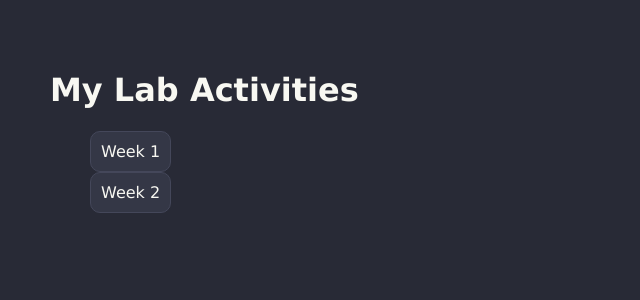
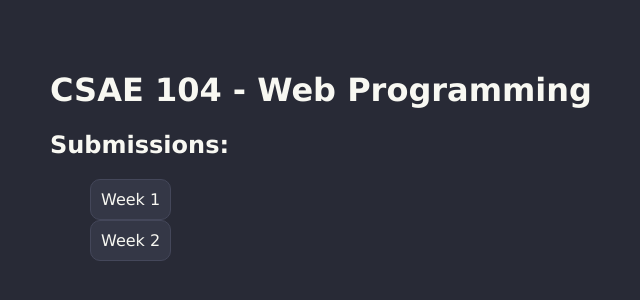
Before and after one commit to jayjayyymon/campus-notice-board, a plain HTML site: page index.html in a window 1280 px wide. Shown: the whole page, without its empty margins (0-640 px from the left). Drawn offline with Linux system fonts and the light colour scheme.

Commit message:
Add Home Page for Submissions

```diff
--- a/index.html
+++ b/index.html
@@ -8,10 +8,11 @@
   </head>
   <body>
     <header>
-      <h1>My Lab Activities</h1>
+      <h1>CSAE 104 - Web Programming</h1>
     </header>
 
     <main>
+      <h2>Submissions:</h2>
       <ul>
         <li><a href="./week1/week1.html">Week 1</a></li>
         <li><a href="./week2/week2.html">Week 2</a></li>
```
